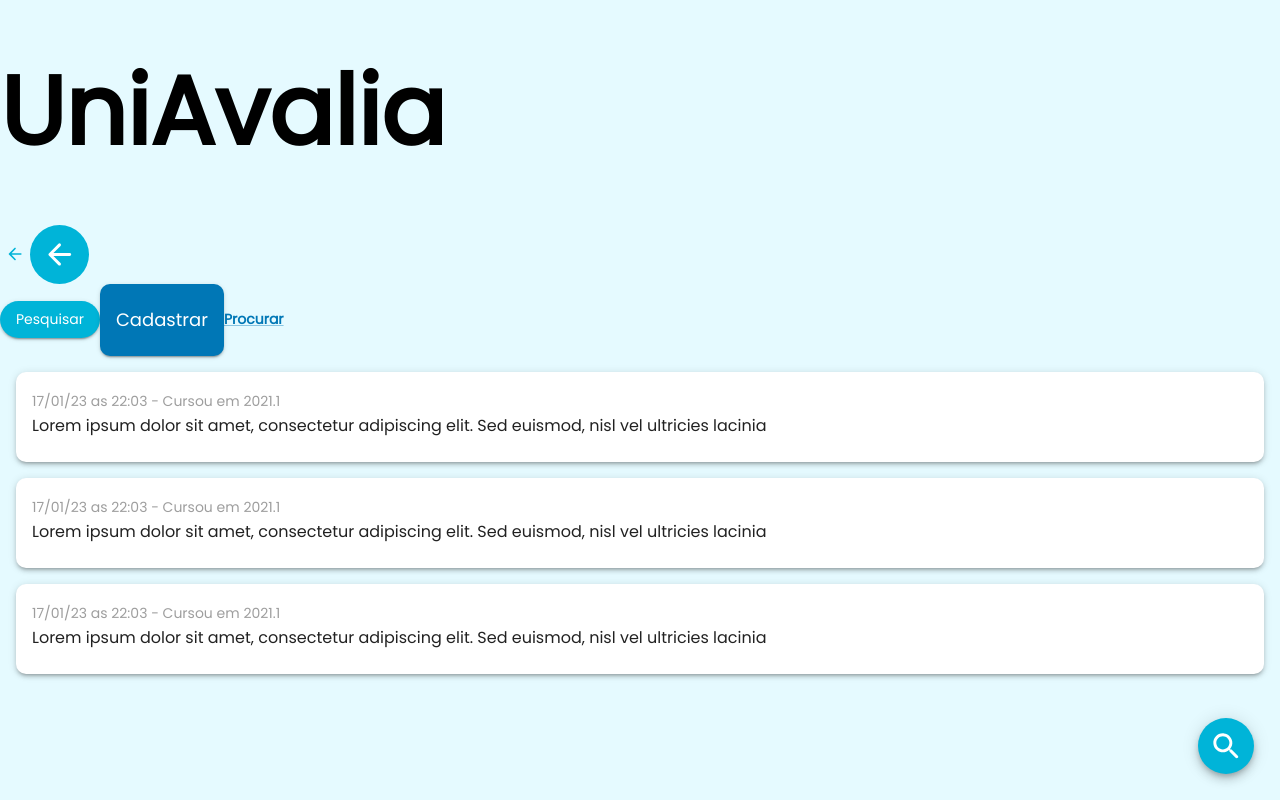
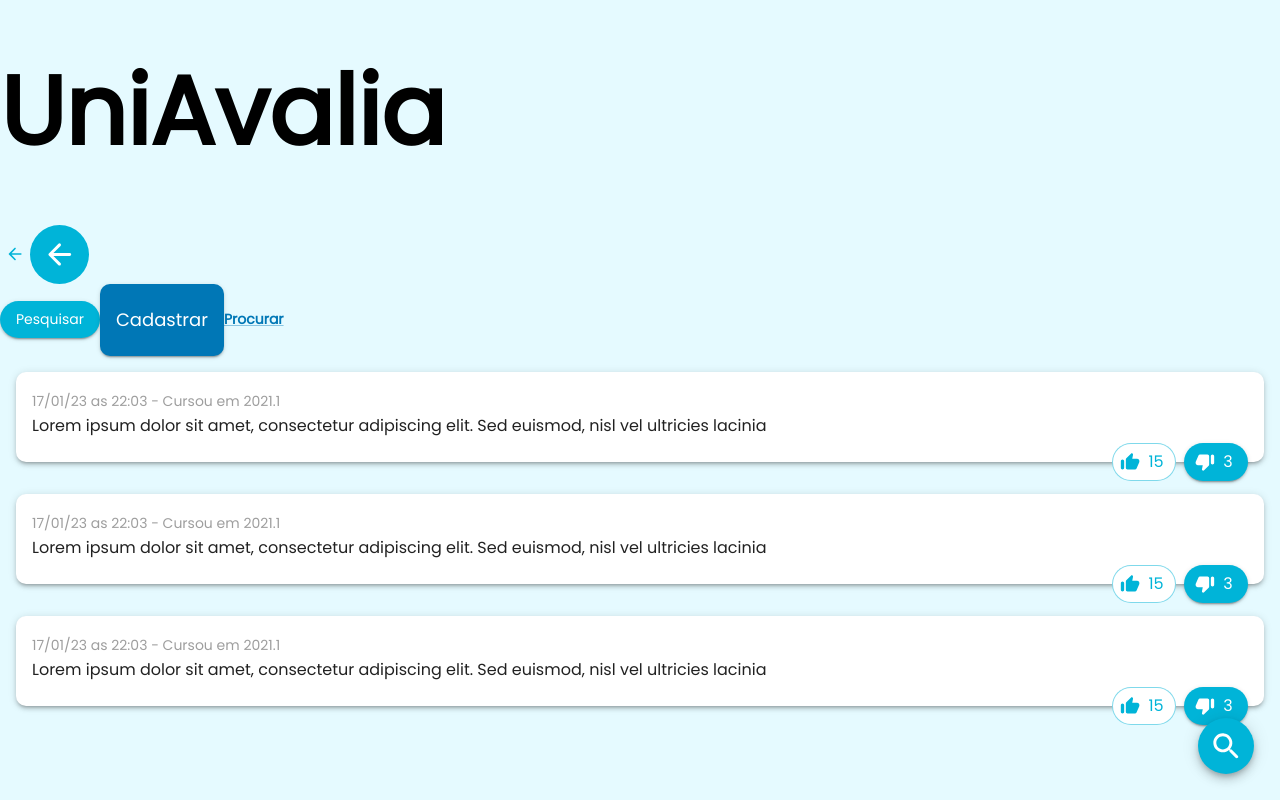
Before and after one commit to Barbosa885/UniAvalia-front, a Next.js app: page / in a window 1280 px wide. Built offline with nearby package versions, Linux system fonts and the light colour scheme.

Commit message:
feat: Add agree components and logic

```diff
--- /dev/null
+++ b/src/components/Agree/index.tsx
@@ -0,0 +1,39 @@
+import styled from '@emotion/styled'
+import { ThumbDownRounded, ThumbUpRounded } from '@mui/icons-material'
+import { Button, ButtonProps } from '@mui/material'
+
+const ButtonStyled = styled(Button)(({ theme }) => ({
+  padding: '4px 8px',
+  borderRadius: 9999,
+}))
+
+export type AgreeProps = ButtonProps & {
+  isDisagree?: boolean
+  count: number
+  active: boolean
+}
+
+export const Agree = ({
+  isDisagree = false,
+  count,
+  active,
+  ...props
+}: AgreeProps): JSX.Element => {
+  const Thumbs = isDisagree ? ThumbDownRounded : ThumbUpRounded
+
+  return (
+    <ButtonStyled
+      variant={active ? 'contained' : 'outlined'}
+      startIcon={
+        <Thumbs
+          color="primary"
+          {...(active && { style: { color: 'white' } })}
+        />
+      }
+      {...(!active && { style: { backgroundColor: 'white' } })}
+      {...props}
+    >
+      <p>{count}</p>
+    </ButtonStyled>
+  )
+}
--- a/src/components/Comment/index.tsx
+++ b/src/components/Comment/index.tsx
@@ -2,7 +2,10 @@ import styled from '@emotion/styled'
 import { Paper } from '@mui/material'
 import moment from 'moment'
 
+import { Agree } from '../Agree'
+
 const PaperStyled = styled(Paper)(({ theme }) => ({
+  position: 'relative',
   minHeight: 90,
   padding: theme.spacing(2),
   borderRadius: 10,
@@ -17,14 +20,31 @@ const PaperStyled = styled(Paper)(({ theme }) => ({
     fontSize: 16,
     margin: 0,
   },
+
+  '.agree-btns': {
+    position: 'absolute',
+    bottom: 0,
+    right: theme.spacing(2),
+    transform: 'translateY(50%)',
+    zIndex: 1,
+    display: 'flex',
+    gap: theme.spacing(1),
+  },
 }))
 
 export interface CommentProps {
   comment: IComment
+  onAgree?: () => void
+  onDisagree?: () => void
 }
 
-export const Comment = ({ comment }: CommentProps): JSX.Element => {
-  const { message, date, semester, agrees, disagrees } = comment
+export const Comment = ({
+  comment,
+  onAgree,
+  onDisagree,
+}: CommentProps): JSX.Element => {
+  const { message, date, semester, agrees, disagrees, agreed, disagreed } =
+    comment
 
   return (
     <PaperStyled elevation={3}>
@@ -32,6 +52,17 @@ export const Comment = ({ comment }: CommentProps): JSX.Element => {
         {moment(date).format('D/MM/YY [as] H:mm')} - Cursou em {semester}
       </span>
       <p>{message}</p>
+
+      <div className="agree-btns">
+        <Agree onClick={onAgree} active={agreed} count={agrees} />
+
+        <Agree
+          onClick={onDisagree}
+          active={disagreed}
+          count={disagrees}
+          isDisagree
+        />
+      </div>
     </PaperStyled>
   )
 }
--- a/src/pages/index.tsx
+++ b/src/pages/index.tsx
@@ -1,3 +1,4 @@
+import { useState } from 'react'
 import { ArrowBackRounded, SearchRounded } from '@mui/icons-material'
 
 import {
@@ -8,14 +9,50 @@ import {
 } from '../components/Button'
 import { Comment } from '../components/Comment'
 
+const exampleComment: IComment = {
+  id: 0,
+  message:
+    'Lorem ipsum dolor sit amet, consectetur adipiscing elit. Sed euismod, nisl vel ultricies lacinia',
+  agrees: 15,
+  disagrees: 3,
+  date: new Date(),
+  semester: '2021.1',
+  agreed: false,
+  disagreed: true,
+}
+
 export default function Home(): JSX.Element {
-  const comment: IComment = {
-    message:
-      'Lorem ipsum dolor sit amet, consectetur adipiscing elit. Sed euismod, nisl vel ultricies lacinia',
-    agrees: 0,
-    disagrees: 0,
-    date: new Date(),
-    semester: '2021.1',
+  const [comments, setComments] = useState<IComment[]>([
+    { ...exampleComment, id: 1 },
+    { ...exampleComment, id: 2 },
+    { ...exampleComment, id: 3 },
+  ])
+
+  const handleAgree = (id: number, isAgree: boolean): void => {
+    setComments(comments => {
+      const newComments = comments.map(comment => {
+        if (comment.id !== id) return comment
+
+        if (isAgree)
+          return {
+            ...comment,
+            disagreed: false,
+            agreed: !comment.agreed,
+            agrees: comment.agrees + (comment.agreed ? -1 : 1),
+            disagrees: comment.disagrees + (comment.disagreed ? -1 : 0),
+          }
+
+        return {
+          ...comment,
+          disagreed: !comment.disagreed,
+          agreed: false,
+          agrees: comment.agrees + (comment.agreed ? -1 : 0),
+          disagrees: comment.disagrees + (comment.disagreed ? -1 : 1),
+        }
+      })
+
+      return newComments
+    })
   }
 
   return (
@@ -44,13 +81,22 @@ export default function Home(): JSX.Element {
         style={{
           display: 'flex',
           flexDirection: 'column',
-          gap: 16,
+          gap: 32,
           padding: 16,
         }}
       >
-        <Comment comment={comment} />
-        <Comment comment={comment} />
-        <Comment comment={comment} />
+        {comments.map(comment => (
+          <Comment
+            key={comment.id}
+            comment={comment}
+            onAgree={() => {
+              handleAgree(comment.id, true)
+            }}
+            onDisagree={() => {
+              handleAgree(comment.id, false)
+            }}
+          />
+        ))}
       </div>
     </>
   )
--- a/src/types/global.d.ts
+++ b/src/types/global.d.ts
@@ -1,7 +1,10 @@
 declare interface IComment {
+  id: number
   message: string
   semester: string
   date: Date
   agrees: number
   disagrees: number
+  agreed: boolean
+  disagreed: boolean
 }
```
